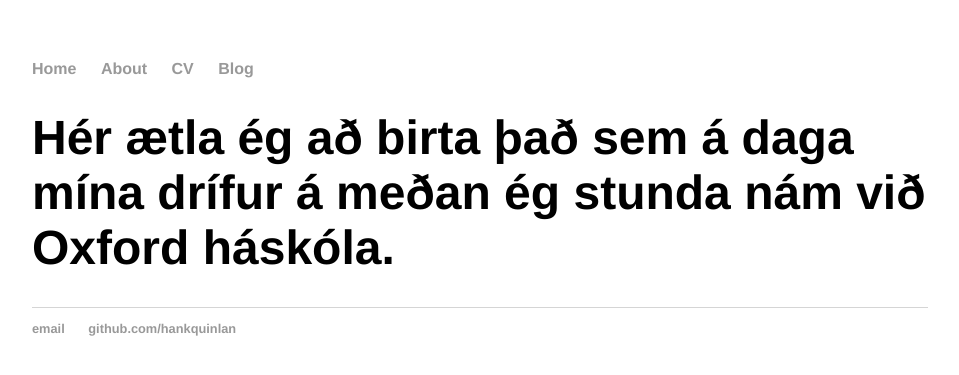
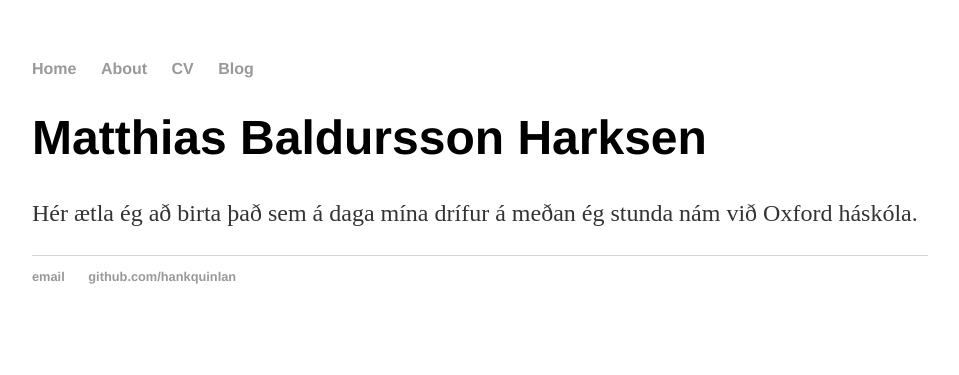
Before and after one commit to TurbulentTide/TurbulentTide.github.io, a Jekyll site: the page built from index.html, in a window 1280 px wide. Shown: the top 375 px of the page, without its empty margins (160-1119 px from the left). Built offline with Jekyll 4.4.1, drawn with Linux system fonts in a browser that asks for light colours.

Commit message:
Update index.html

```diff
--- a/index.html
+++ b/index.html
@@ -3,5 +3,6 @@ layout: default
 title: Skýjaglópur skrifar bréf
 ---
 <div class="blurb">
-	<h1>Hér ætla ég að birta það sem á daga mína drífur á meðan ég stunda nám við Oxford háskóla.</h1>
+	<h1> Matthias Baldursson Harksen </h1>
+	<p>Hér ætla ég að birta það sem á daga mína drífur á meðan ég stunda nám við Oxford háskóla.</p>
 </div><!-- /.blurb -->
```
